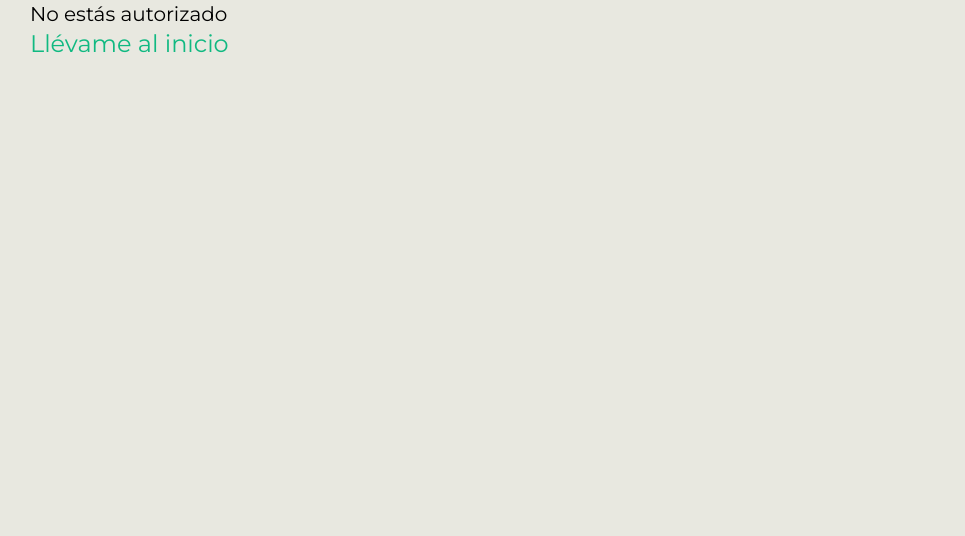
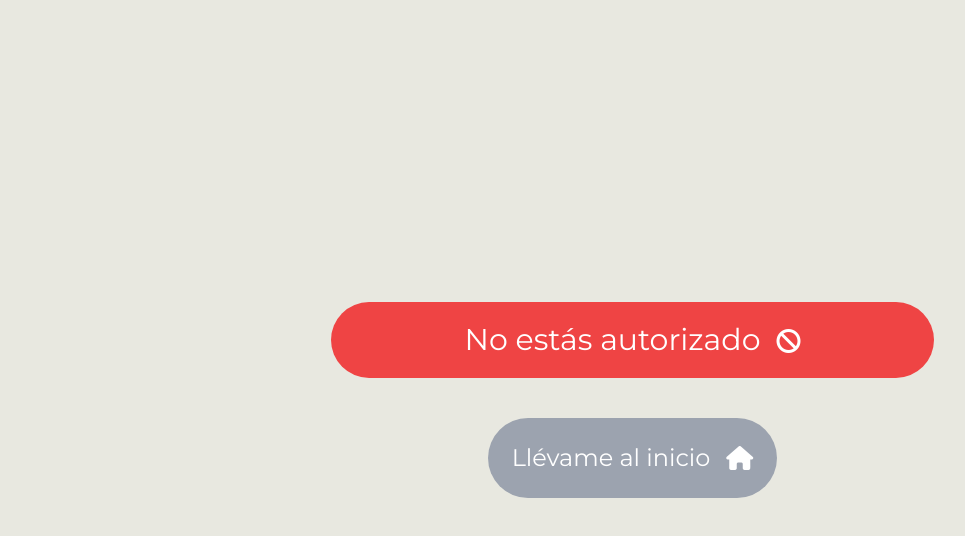
Before and after one commit to DigitSpace-UdeA/DigitSpace, a React (Create React App) app: page /main in a window 1280 px wide. Shown: the top 536 px of the page, without its empty margins (45-1010 px from the left). Built offline with nearby package versions, Linux system fonts and the light colour scheme.

Commit message:
estilos privateRoute

```diff
--- a/src/components/PrivateRoute.jsx
+++ b/src/components/PrivateRoute.jsx
@@ -7,14 +7,26 @@ const PrivateRoute = ({children}) => {
 
     const {isAuthenticated, isLoading } = useAuth0();
 
-    if (isLoading) return <div> Loanding...</div>;
+    if (isLoading) return <div className= " flex h-screen justify-center items-center "> <div className="text-center bg-gray-600 p-5 rounded-full text-white text-3xl  border-double">Loading...</div></div>;
     return isAuthenticated ? (
     <> {children} </>
     ):(
-        <div><div className="text-xl">No estás autorizado</div>
-        <Link to= '/'>
-            <span className='text-2xl text-green-500'>Llévame al inicio</span>
-        </Link>
+
+        <div className="flex flex-col  h-screen justify-center items-center text-center space-y-10">
+            <div className=" text-3xl text-center text-white bg-red-500 rounded-full py-5 w-6/12
+            ">No estás autorizado
+                <i class="fas fa-ban ml-4 text-2xl"></i>
+            </div>
+            <div>
+            <button className=" bg-gray-400 hover:bg-red-gray-800 rounded-full p-6 cursor-pointer box-border">
+            <Link to= '/'>
+                <span className='flex justify-center flex-row space-x-5 text-2xl text-white
+             '>Llévame al inicio
+                <i class="fas fa-home ml-4 text-2xl"></i>
+                </span>
+
+            </Link></button>
+            </div>
         </div>
 
     );
--- a/src/pages/registroVentas.jsx
+++ b/src/pages/registroVentas.jsx
@@ -1,4 +1,4 @@
-import '../style/Estilos_Registro_Ventas.css';
+//import '../style/Estilos_Registro_Ventas.css';
 
 const RegistroVentas = () => {
     return (
--- a/src/pages/ventasMaestro.jsx
+++ b/src/pages/ventasMaestro.jsx
@@ -1,4 +1,4 @@
-import '../style/VentasM_Style.css';
+//import '../style/VentasM_Style.css';
 
 const VentasMaestro = () => {
     return (
--- a/src/style/Main.css
+++ b/src/style/Main.css
@@ -300,8 +300,8 @@ tr:hover { /* th:hover also if you wish */
 }
 
 main {
-    /*overflow-y: scroll;
-    -webkit-overflow-scrolling: touch;*/
+    overflow-y: none;
+    /*-webkit-overflow-scrolling: touch;*/
     flex: auto;
 }
 
--- a/src/style/MainStyles.css
+++ b/src/style/MainStyles.css
@@ -300,8 +300,8 @@ tr:hover { /* th:hover also if you wish */
 }
 
 main {
-    overflow-y: scroll;
-    -webkit-overflow-scrolling: touch;
+    /*overflow-y: scroll;
+    -webkit-overflow-scrolling: touch;*/
     flex: auto;
 }
 
```
Also changed, not shown: Eliminar/ProdMaestroStyles.css (renamed from src/style/ProdMaestroStyles.css), Eliminar/ProdRegistroStyles.css (renamed from src/style/ProdRegistroStyles.css), Eliminar/VentasM_Style.css (renamed from src/style/VentasM_Style.css).
